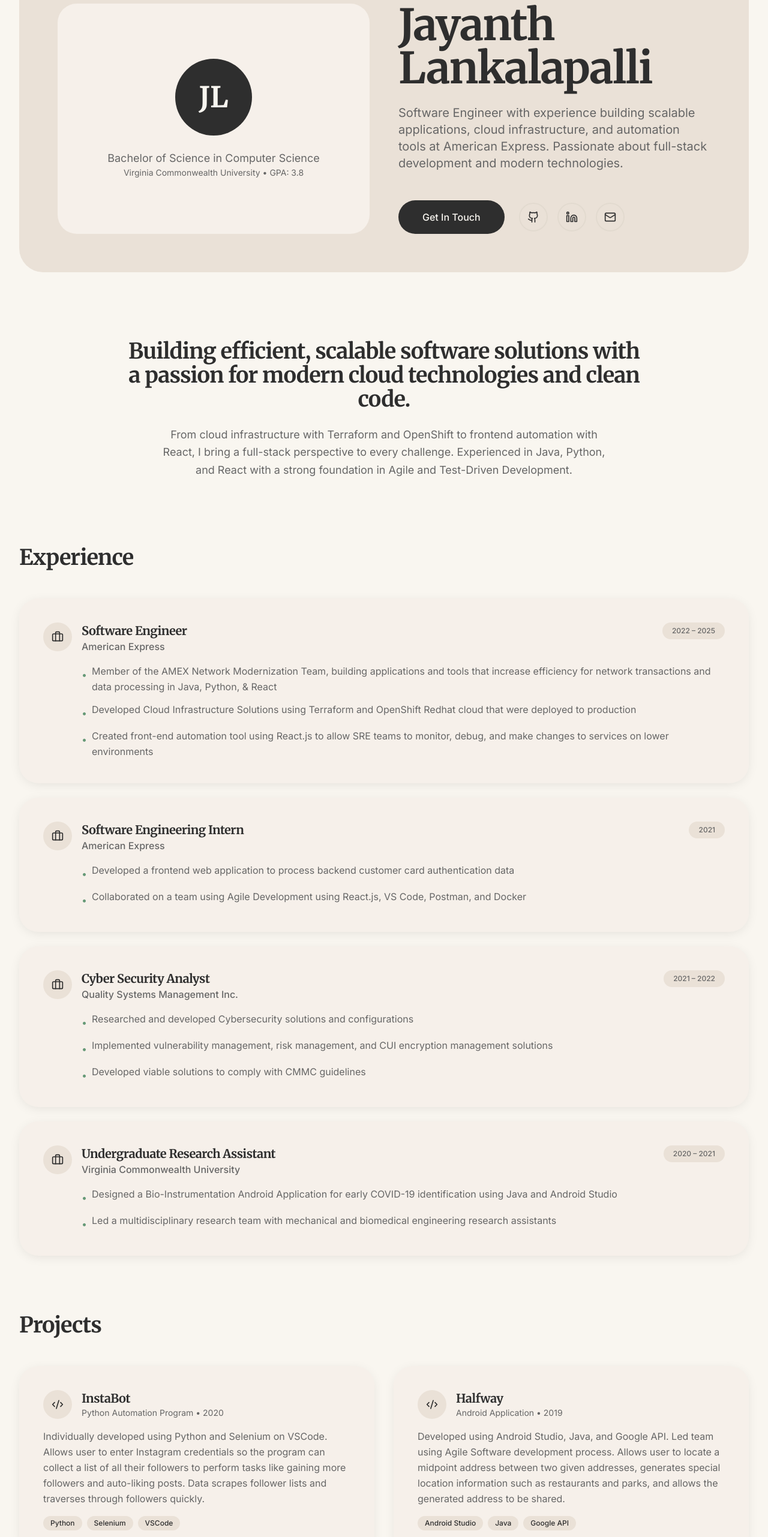
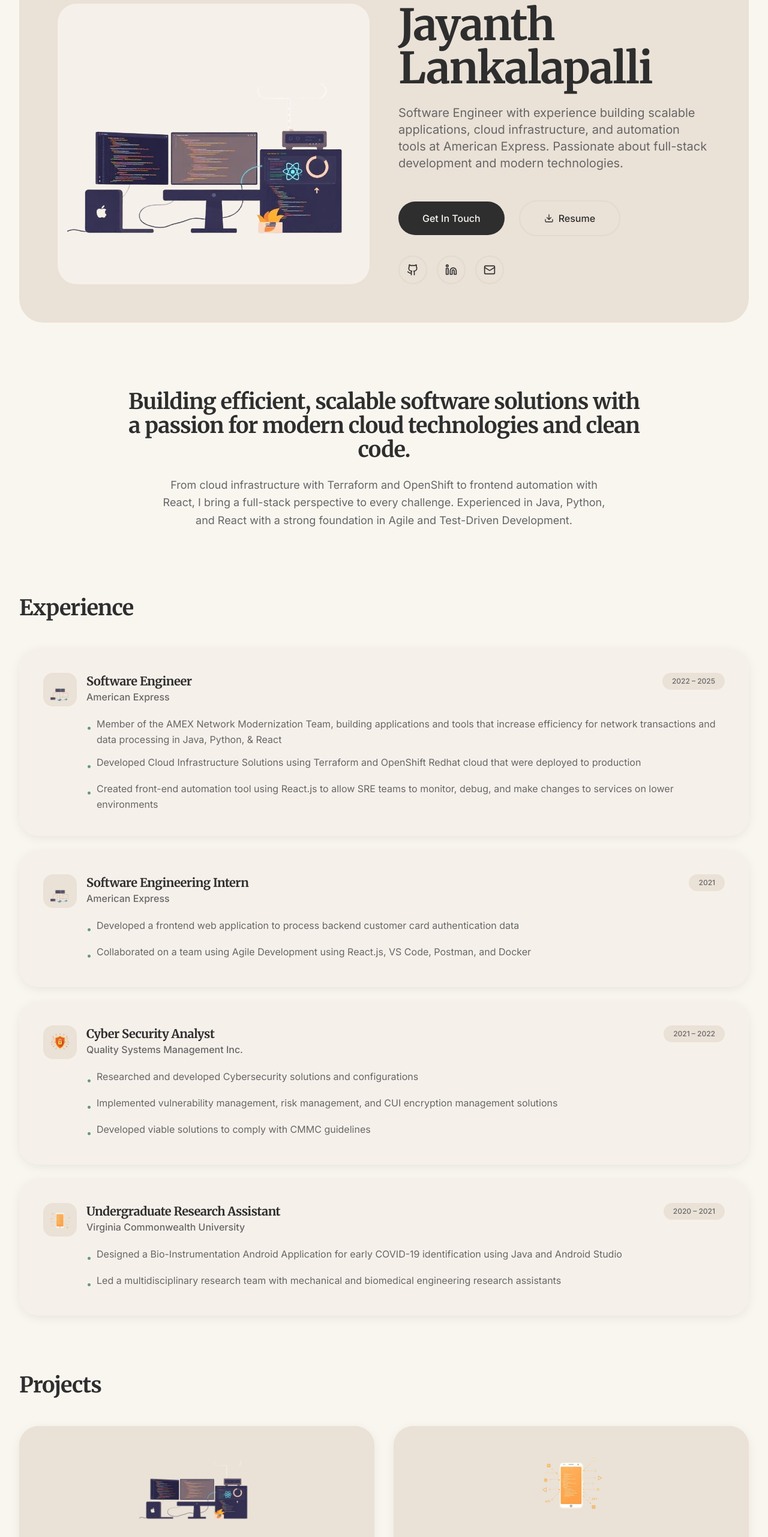
Before and after one commit to lankalapallijayanth/personal-portfolio-30, a React (Vite) app: page / in a window 1280 px wide. Shown: the part 234-2797 px from the top of the page at 60% size. Built offline with nearby package versions, Linux system fonts and the light colour scheme; the HTML template or start-up script is replaced by a standard one.

Commit message:
Add visuals and resume download
Co-authored-by: lankalapallijayanth <260535294+lankalapallijayanth@users.noreply.github.com>

```diff
--- a/src/components/ExperienceSection.tsx
+++ b/src/components/ExperienceSection.tsx
@@ -1,5 +1,15 @@
 import { resume } from "@/data/resume";
 import { Briefcase } from "lucide-react";
+import cloudInfra from "@/assets/cloud-infra.png";
+import cybersecurity from "@/assets/cybersecurity.png";
+import mobileDev from "@/assets/mobile-dev.png";
+
+const illustrationMap: Record<string, string> = {
+  amex: cloudInfra,
+  "amex-intern": cloudInfra,
+  qsm: cybersecurity,
+  "vcu-research": mobileDev,
+};
 
 const ExperienceSection = () => {
   return (
@@ -15,8 +25,12 @@ const ExperienceSection = () => {
             className={`rounded-[2rem] bg-card p-8 md:p-10 card-hover animate-slide-up stagger-${Math.min(index + 1, 6)}`}
           >
             <div className="flex items-start gap-4 mb-4">
-              <div className="w-12 h-12 rounded-full bg-muted flex items-center justify-center flex-shrink-0">
-                <Briefcase className="w-5 h-5" />
+              <div className="w-14 h-14 rounded-2xl bg-muted flex items-center justify-center flex-shrink-0 overflow-hidden p-1">
+                {illustrationMap[exp.id] ? (
+                  <img src={illustrationMap[exp.id]} alt={`${exp.company} illustration`} className="w-full h-full object-contain" />
+                ) : (
+                  <Briefcase className="w-5 h-5" />
+                )}
               </div>
               <div className="flex-1">
                 <div className="flex flex-col sm:flex-row sm:items-center sm:justify-between gap-1">
@@ -28,7 +42,7 @@ const ExperienceSection = () => {
                 <p className="text-muted-foreground font-medium">{exp.company}</p>
               </div>
             </div>
-            <ul className="space-y-3 ml-16">
+            <ul className="space-y-3 ml-[4.5rem]">
               {exp.bullets.map((bullet, i) => (
                 <li key={i} className="text-muted-foreground leading-relaxed flex gap-2">
                   <span className="text-accent mt-1.5 flex-shrink-0">•</span>
--- a/src/components/Header.tsx
+++ b/src/components/Header.tsx
@@ -41,7 +41,7 @@ const Header = () => {
             <div className="w-7 h-7 sm:w-8 sm:h-8 bg-primary rounded-lg flex items-center justify-center flex-shrink-0">
               <span className="text-primary-foreground font-bold text-base sm:text-lg">J</span>
             </div>
-            <span className="text-base sm:text-xl font-bold font-serif truncate">Jay Lankalapalli</span>
+            <span className="text-base sm:text-xl font-bold font-serif truncate">Jayanth Lankalapalli</span>
           </a>
 
           <nav className="hidden md:flex items-center gap-2">
--- a/src/components/HeroSection.tsx
+++ b/src/components/HeroSection.tsx
@@ -1,18 +1,17 @@
-import { Github, Linkedin, Mail } from "lucide-react";
+import { Github, Linkedin, Mail, Download } from "lucide-react";
 import { resume } from "@/data/resume";
+import heroIllustration from "@/assets/hero-illustration.png";
 
 const HeroSection = () => {
   return (
     <section className="relative rounded-[2.5rem] overflow-hidden bg-muted my-12 animate-fade-in">
       <div className="grid md:grid-cols-2 gap-6 md:gap-12 p-6 md:p-12 lg:p-16">
         <div className="relative aspect-[4/3] md:aspect-auto rounded-[2rem] overflow-hidden animate-scale-in bg-card flex items-center justify-center">
-          <div className="text-center p-8">
-            <div className="w-32 h-32 mx-auto rounded-full bg-primary flex items-center justify-center mb-6">
-              <span className="text-primary-foreground font-bold text-5xl font-serif">JL</span>
-            </div>
-            <p className="text-lg text-muted-foreground">{resume.education.degree}</p>
-            <p className="text-sm text-muted-foreground">{resume.education.school} • GPA: {resume.education.gpa}</p>
-          </div>
+          <img
+            src={heroIllustration}
+            alt="Software engineering workspace illustration"
+            className="w-full h-full object-contain p-4"
+          />
         </div>
 
         <div className="flex flex-col justify-center space-y-6 md:space-y-8">
@@ -32,8 +31,17 @@ const HeroSection = () => {
             >
               Get In Touch
             </a>
+            <a
+              href="/Jayanth_Lankalapalli_Resume.pdf"
+              download
+              className="border-2 border-border hover:border-primary hover:bg-muted rounded-full px-8 py-4 md:px-10 md:py-4 text-base font-medium transition-all hover:scale-105 text-center inline-flex items-center gap-2"
+            >
+              <Download className="w-4 h-4" />
+              Resume
+            </a>
+          </div>
 
-            <div className="flex items-center gap-4">
+          <div className="flex items-center gap-4 animate-slide-up stagger-3">
             <a href={resume.github} target="_blank" rel="noopener noreferrer" className="w-12 h-12 rounded-full border-2 border-border hover:border-primary hover:bg-muted transition-all flex items-center justify-center hover:scale-110" aria-label="GitHub">
               <Github className="w-5 h-5" />
             </a>
@@ -46,7 +54,6 @@ const HeroSection = () => {
           </div>
         </div>
       </div>
-      </div>
     </section>
   );
 };
--- a/src/components/ProjectsSection.tsx
+++ b/src/components/ProjectsSection.tsx
@@ -1,5 +1,11 @@
 import { resume } from "@/data/resume";
-import { Code2 } from "lucide-react";
+import mobileDev from "@/assets/mobile-dev.png";
+import heroIllustration from "@/assets/hero-illustration.png";
+
+const projectImageMap: Record<string, string> = {
+  instabot: heroIllustration,
+  halfway: mobileDev,
+};
 
 const ProjectsSection = () => {
   return (
@@ -12,16 +18,21 @@ const ProjectsSection = () => {
         {resume.projects.map((project, index) => (
           <div
             key={project.id}
-            className={`rounded-[2rem] bg-card p-8 md:p-10 card-hover animate-slide-up stagger-${Math.min(index + 1, 6)}`}
+            className={`rounded-[2rem] bg-card overflow-hidden card-hover animate-slide-up stagger-${Math.min(index + 1, 6)}`}
           >
-            <div className="flex items-start gap-4 mb-4">
-              <div className="w-12 h-12 rounded-full bg-muted flex items-center justify-center flex-shrink-0">
-                <Code2 className="w-5 h-5" />
+            {projectImageMap[project.id] && (
+              <div className="h-48 bg-muted flex items-center justify-center overflow-hidden">
+                <img
+                  src={projectImageMap[project.id]}
+                  alt={`${project.title} illustration`}
+                  className="w-full h-full object-contain p-6"
+                />
               </div>
-              <div>
+            )}
+            <div className="p-8 md:p-10">
+              <div className="mb-4">
                 <h3 className="text-xl font-bold">{project.title}</h3>
                 <p className="text-sm text-muted-foreground">{project.subtitle} • {project.year}</p>
-              </div>
               </div>
               <p className="text-muted-foreground leading-relaxed mb-4">{project.description}</p>
               <div className="flex flex-wrap gap-2">
@@ -32,6 +43,7 @@ const ProjectsSection = () => {
                 ))}
               </div>
             </div>
+          </div>
         ))}
       </div>
     </section>
--- a/src/data/resume.ts
+++ b/src/data/resume.ts
@@ -1,6 +1,6 @@
 export const resume = {
   name: "Jayanth Lankalapalli",
-  nickname: "Jay",
+  nickname: "Jayanth",
   email: "lankalapallijayanth@gmail.com",
   linkedin: "https://www.linkedin.com/in/jayanthlankalapalli",
   github: "https://github.com/lankalapalljn",
```
Lines whose indentation alone changed are shown as unchanged.
